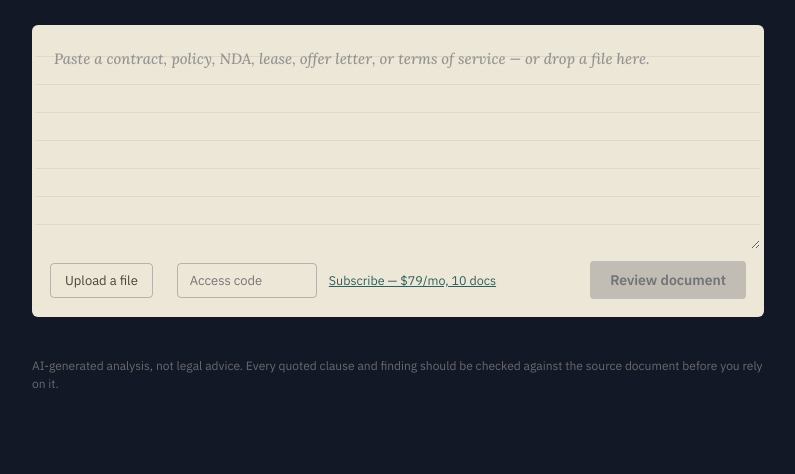
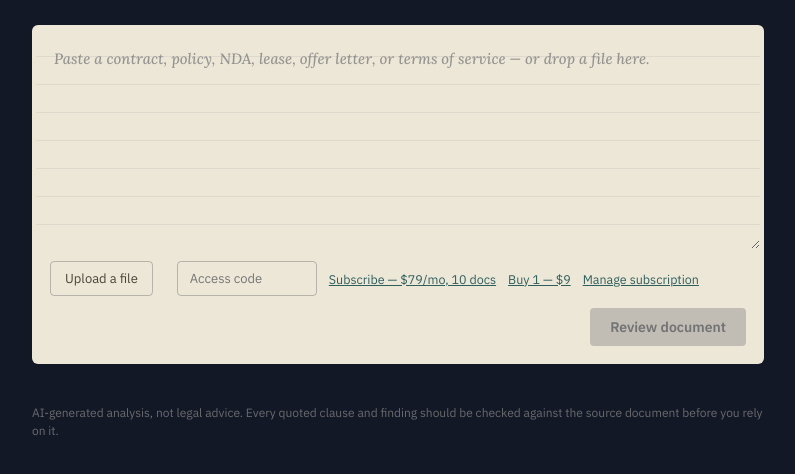
Before and after one commit to AIG-1/Loophole-Finder, a website: page index.html in a window 1280 px wide. Shown: the part 168-642 px from the top of the page, without its empty margins (242-1037 px from the left). Drawn offline with nearby package versions, Linux system fonts and the light colour scheme.

Commit message:
Update index.html

```diff
--- a/index.html
+++ b/index.html
@@ -38,6 +38,8 @@
         <span class="lf-filename" id="fileName"></span>
         <input type="password" id="accessCode" class="lf-access-input" placeholder="Access code" autocomplete="off" />
         <a href="https://buy.stripe.com/test_fZu9AS7jq8ik1cKe1tefC00" class="lf-subscribe-link" target="_blank" rel="noopener">Subscribe — $79/mo, 10 docs</a>
+        <a href="https://buy.stripe.com/test_28E5kC6fmfKMaNkaPhefC01" class="lf-subscribe-link" target="_blank" rel="noopener">Buy 1 — $9</a>
+<a href="#" id="manageSubLink" class="lf-subscribe-link">Manage subscription</a>
         <button class="lf-analyze-btn" id="analyzeBtn" disabled>Review document</button>
       </div>
       <div class="lf-status" id="statusBox" hidden></div>
```
